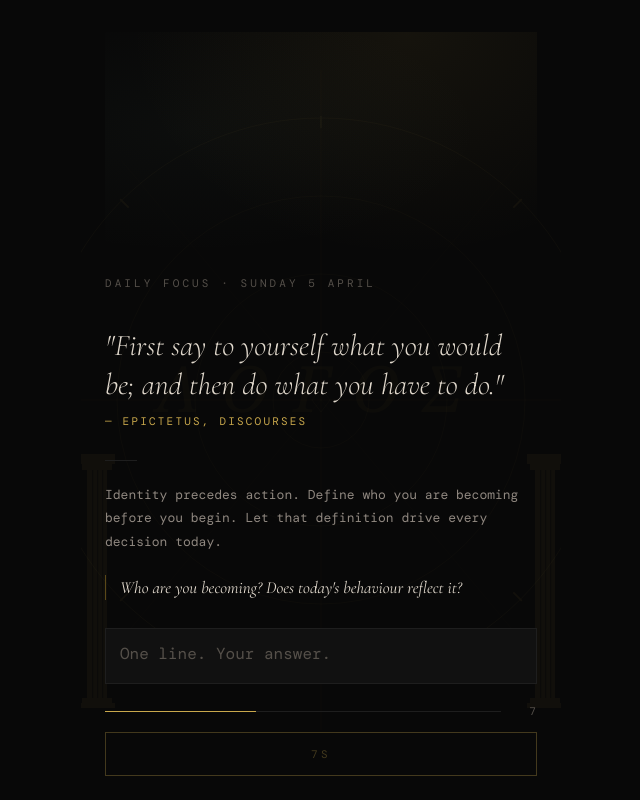
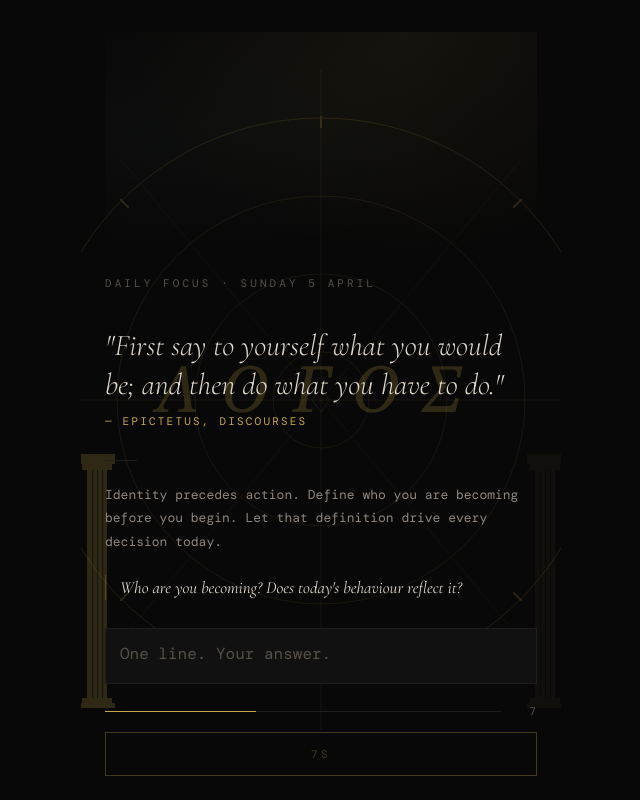
Before and after one commit to philiprubin88-web/Stoic-app-1.0, a React (Vite) app in the folder stoic-pwa/: page / in a window 1280 px wide. Shown: the whole page, without its empty margins (319-959 px from the left). Built offline with nearby package versions, Linux system fonts and the light colour scheme; a web font is replaced by a local one.

Commit message:
Update App.jsx

```diff
--- a/stoic-pwa/src/App.jsx
+++ b/stoic-pwa/src/App.jsx
@@ -83,7 +83,7 @@ function StoicBackground() {
         </g>
 
         {/* ── Cosmic wheel / Logos ── */}
-        <g opacity="0.052" stroke={gold} fill="none">
+        <g opacity="0.200" stroke={gold} fill="none">
           {/* Concentric rings */}
           <circle cx="240" cy="430" r="282" strokeWidth="0.7"/>
           <circle cx="240" cy="430" r="204" strokeWidth="0.5"/>
@@ -104,7 +104,7 @@ function StoicBackground() {
         </g>
 
         {/* ── Left Doric column ── */}
-        <g opacity="0.045" fill={gold}>
+        <g opacity="0.200" fill={gold}>
           {/* Shaft */}
           <rect x="6"  y="500" width="20" height="230"/>
           {/* Base plinth */}
@@ -136,7 +136,7 @@ function StoicBackground() {
           x="240" y="442"
           textAnchor="middle"
           fill={gold}
-          opacity="0.022"
+          opacity="0.200"
           fontSize="64"
           letterSpacing="24"
           fontFamily="Georgia, serif"
```
